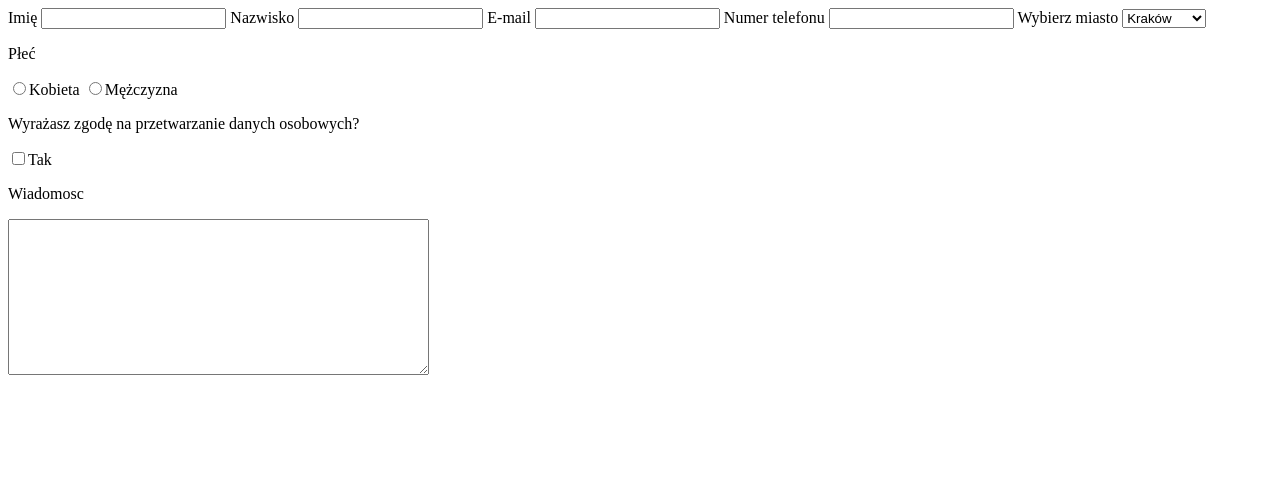
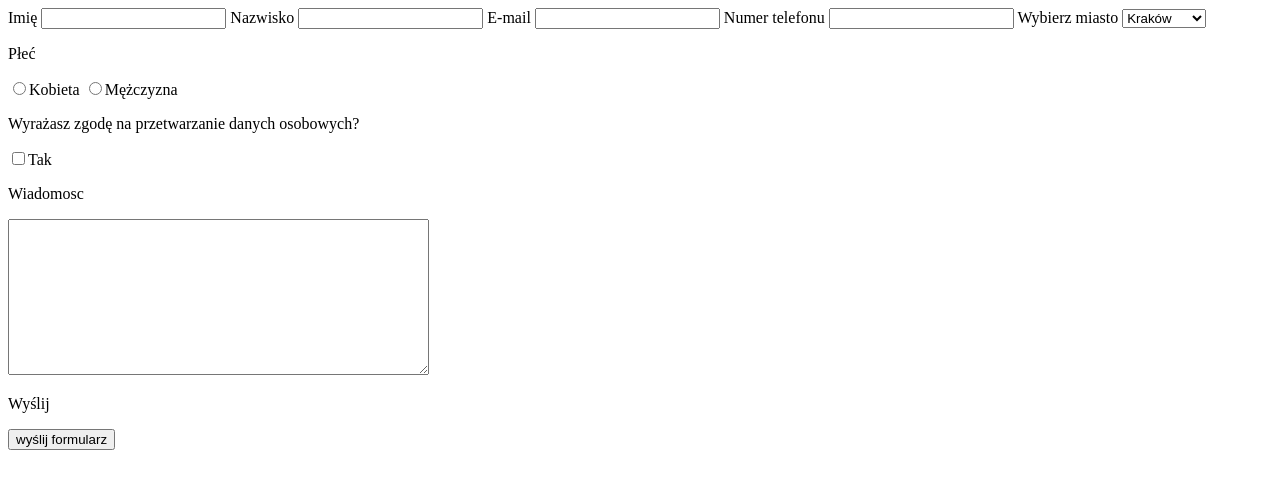
Before and after one commit to mateusz89/mateusz89.github.io, a plain HTML site: page index.html in a window 1280 px wide. Drawn offline with Linux system fonts and the light colour scheme.

Commit message:
commit zadania domowego

```diff
--- a/index.html
+++ b/index.html
@@ -47,6 +47,9 @@
             <p>Wiadomosc</p>
             <textarea name="komentarz" cols="50" rows="10"></textarea>
 
+            <p>Wyślij</p>
+            <input type="submit" value="wyślij formularz">
+
         </div>
 
 
```
Lines whose indentation alone changed are shown as unchanged.
